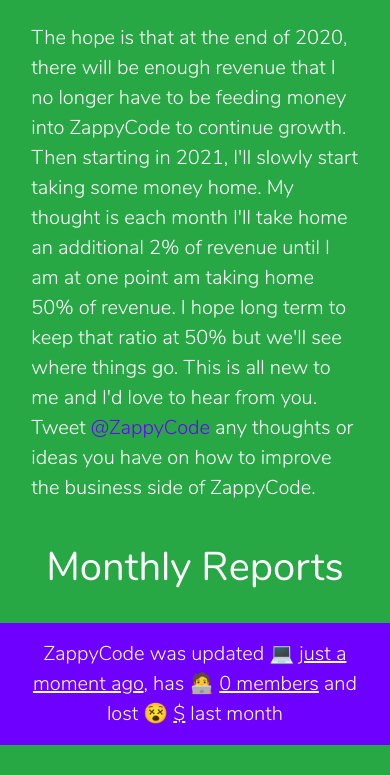
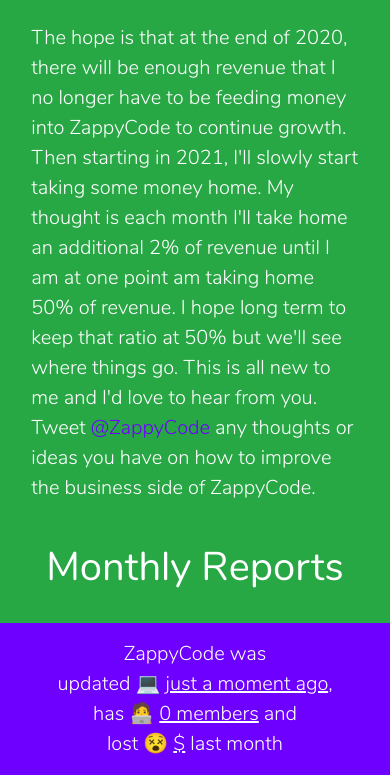
Before and after one commit to zappycode/zappycode-django, a Django app: page /money in a window 390 px wide. Shown: the part 1723-2498 px from the top of the page. Before the commit the page ends 2468 px from the top, so only its background shows below. Run offline with Django 3.2, Linux system fonts and the light colour scheme; data comes from the database, SQL or seed files in the repository; data that the repository does not hold is empty; parts of the project's set-up code (start-up, migrations or seed data) failed here and were passed over; some libraries are stand-ins or nearby versions.

Commit message:
I didn't like the way the line breaks were handled on mobile

```diff
--- a/sitewide/templates/sitewide/footer.html
+++ b/sitewide/templates/sitewide/footer.html
@@ -1,11 +1,11 @@
 {% load humanize %}
 
 <div class="row justify-content-around align-items-center bg-primary">
-    <div class="col-lg-7 col-md-8 col-11 pt-3 pb-3">
+    <div class="col-12 pt-3 pb-3">
         <div class="text-center text-white bold lead link-white">
-            ZappyCode was updated 💻 <a href="{{ commit_url }}">{{ last_commit }} ago</a>, has
-            🧑‍💻 <a href="{% url 'pricing' %}">{{ amount_members }} member{{ amount_members|pluralize }}</a> and
-            {% if latest_month.profit_or_loss >= 0 %}made 🤑 <a class="a-footer" href="{% url 'money:home' %}">${{ latest_month.profit_or_loss|floatformat:"0"|intcomma }}{% else %}lost 😵 <a class="a-footer" href="{% url 'money:home' %}">${{ latest_month.profit_or_loss_abs|floatformat:"0"|intcomma }}{% endif %}</a> last month
+            ZappyCode was <span class="text-nowrap">updated 💻 <a href="{{ commit_url }}">{{ last_commit }} ago</a>,</span> <span class="text-nowrap">has
+            🧑‍💻 <a href="{% url 'pricing' %}">{{ amount_members }} member{{ amount_members|pluralize }}</a></span> and
+            <span class="text-nowrap">{% if latest_month.profit_or_loss >= 0 %}made 🤑 <a href="{% url 'money:home' %}">${{ latest_month.profit_or_loss|floatformat:"0"|intcomma }}{% else %}lost 😵 <a class="a-footer" href="{% url 'money:home' %}">${{ latest_month.profit_or_loss_abs|floatformat:"0"|intcomma }}{% endif %}</a> last month</span>
         </div>
     </div>
 </div>
```
